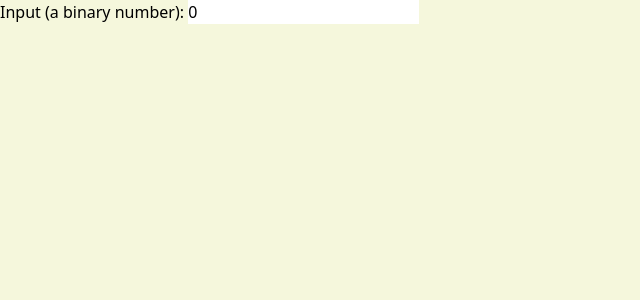
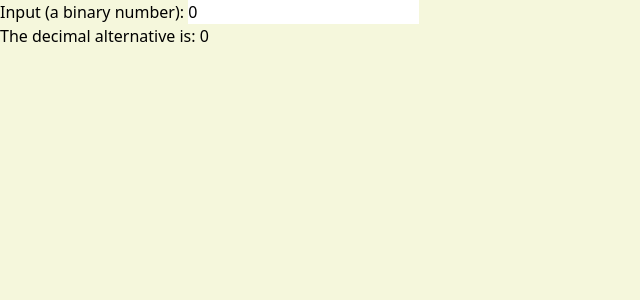
Before and after one commit to SEPOTOM/bin2dec, a React (Vite) app: page / in a window 1280 px wide. Shown: the top 300 px of the page, without its empty margins (0-640 px from the left). Built offline with nearby package versions, Linux system fonts and the light colour scheme.

Commit message:
feat: display the output area with the default value

```diff
--- a/src/App.tsx
+++ b/src/App.tsx
@@ -25,6 +25,7 @@ const App = () => {
         />
       </label>
       {!isBinary && <div role="alert">! Please enter only 0 or 1 !</div>}
+      <div role="status">The decimal alternative is: 0</div>
     </>
   );
 };
```
